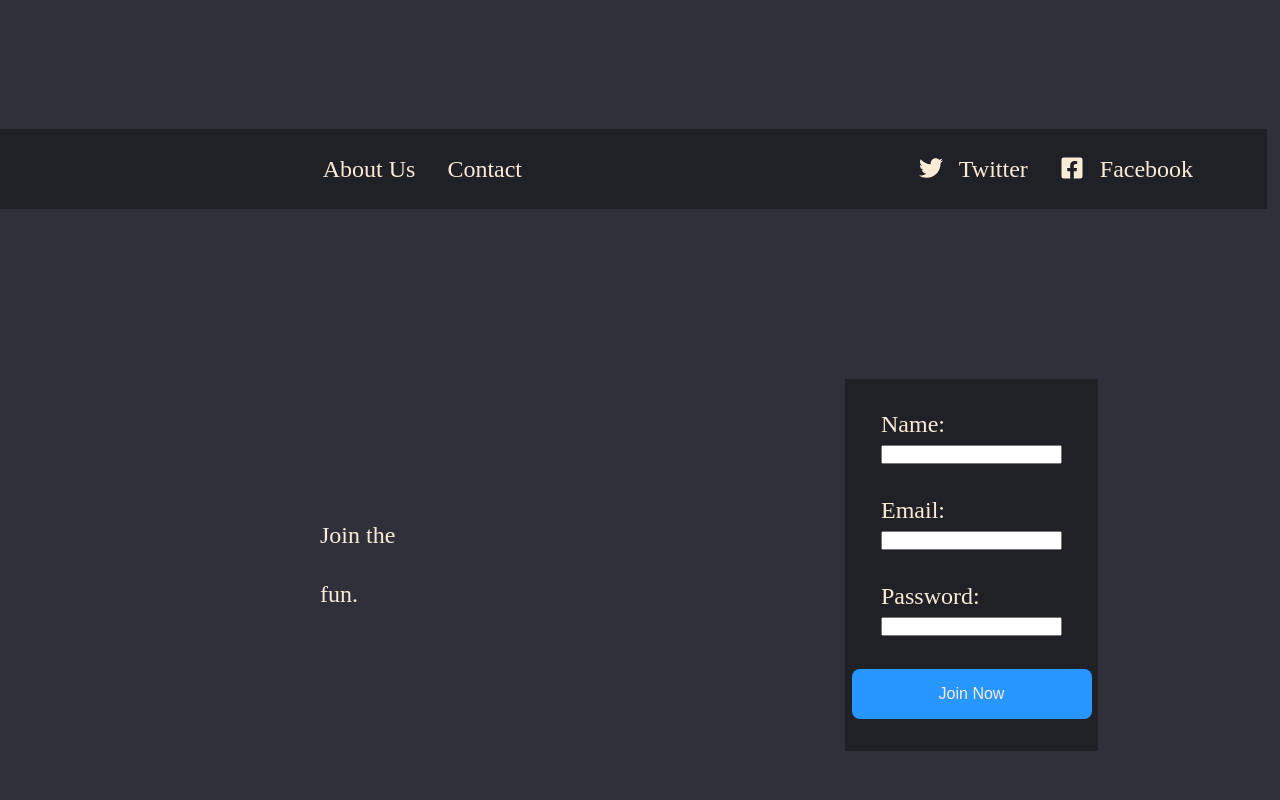
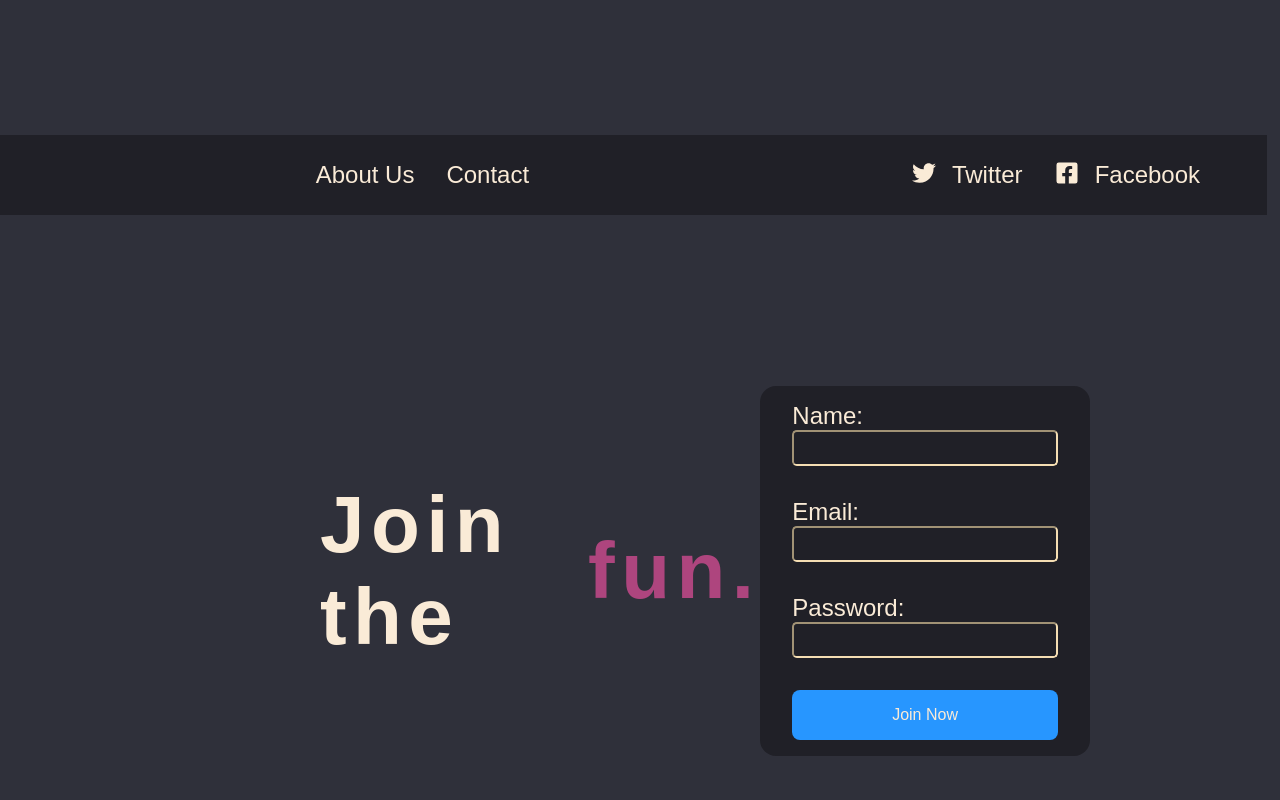
Before and after one commit to EberthCastro/Repply-competitor-Spotify, a React (Vite) app: page /contact in a window 1280 px wide. Shown: the part 1160-1960 px from the top of the page. Built offline with nearby package versions, Linux system fonts and the light colour scheme.

Commit message:
main structure finished

```diff
--- a/src/App.css
+++ b/src/App.css
@@ -1,8 +1,11 @@
+:root{
+  @import url('https://fonts.googleapis.com/css2?family=Poppins:wght@200;300;400;500;600;700;800;900&display=swap');
+}
 * {
   margin: 0;
   padding: 0;
   box-sizing: border-box;
-
+  font-family: 'Poppins', sans-serif;
 }
 
 .App {
@@ -49,7 +52,7 @@
 /* END NAVBAR */
 
 /* HERO */
-.App::before {
+/* .App::before {
   content: "";
   position: absolute;
   top: 25em;
@@ -60,8 +63,8 @@
   -webkit-border-radius: 50%;
   border-radius: 50%;
   background: #bc3a801a;
-}
-.App::after {
+} */
+/* .App::after {
   content: "";
   position: absolute;
   top: 8rem;
@@ -72,12 +75,12 @@
   -webkit-border-radius: 50%;
   border-radius: 50%;
   background: #3457b21a;
-}
+} */
 
 .hero{
   margin-top: 6rem;
   display: grid;
-  grid-template-columns: 2fr 1fr;
+  grid-template-columns: 1.8fr 1.2fr;
   grid-template-areas: "banner cta";
   font-size: 1.5rem;
   color: antiquewhite;
@@ -87,9 +90,10 @@
   display: flex;
   justify-content: center;
   align-items: center;
+
 }
 .girl{
-  width: 40%;
+  width: 45%;
   height: 100%;
 
 }
@@ -155,7 +159,7 @@
 .contact{
   margin-top: 1rem;
   display: grid;
-  grid-template-columns: 2fr 1fr;
+  grid-template-columns: 1.8fr 1.2fr;
   grid-template-areas: "join form";
   font-size: 1.5rem;
   color: antiquewhite;
@@ -166,10 +170,16 @@
 .join{
   grid-area: join;
   display: flex;
-  flex-direction: column;
   justify-content: center;
+  align-items: center;
   padding-left: 20rem;
-  gap: 2rem;
+  gap: 1rem;
+  font-size: 5rem;
+  font-weight: 800;
+  letter-spacing: 0.4rem;
+}
+.join-color{
+  color: #AE457E;
 }
 .form{
   grid-area: form;
@@ -182,16 +192,24 @@
 }
 .form-container{
   background-color: #202027;
-  padding: 2rem 2rem 2rem 2rem;
-  width: 60%;
+  padding: 1rem 2rem 1rem 2rem;
+  border-radius: 1rem;
+  width: 65%;
   display: flex;
   flex-direction: column;
-  justify-content: center;
-  align-items: center;
   gap: 2rem;
 }
+.form-container .input{
+  width: 100%;
+  height: 2rem;
+  background-color: #202027;
+  border-color: wheat;
+  color: antiquewhite;
+  border-radius: 0.3rem;
+  padding: 1rem 1rem 1rem 1rem;
+}
 .button-cta2{
-  width: 15rem;
+  width: 100%;
   padding: 1rem 1rem 1rem 1rem;
   color: antiquewhite;
   background-color: #2796ff;
--- a/src/components/Form.jsx
+++ b/src/components/Form.jsx
@@ -3,23 +3,25 @@ import React from "react";
 function Form() {
   return (
     <div className="form">
+
       <div className="form-container">
         <div className="name">
           <p>Name:</p>
-          <input type="text" />
+          <input type="text" className="input"/>
         </div>
         <div className="email">
           <p>Email:</p>
-          <input type="text" />
+          <input type="text" className="input"/>
         </div>
         <div className="password">
           <p>Password:</p>
-          <input type="text" />
+          <input type="text" className="input"/>
         </div>
         <div className="submit">
           <button className="button-cta2">Join Now</button>
         </div>
       </div>
+
     </div>
   );
 }
--- a/src/views/Contact.jsx
+++ b/src/views/Contact.jsx
@@ -5,7 +5,7 @@ function Contact() {
   return (
     <div className='contact'>
       <div className='join'>
-        <p>Join the </p><p className='join-color'>fun.</p>
+        <span>Join the </span><span className='join-color'>fun.</span>
       </div>
       <Form/>
 
```
